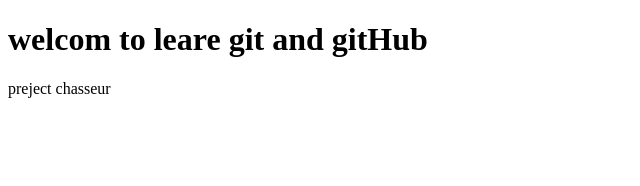
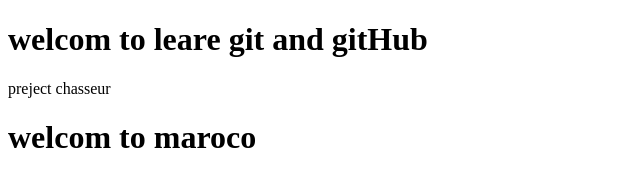
Before and after one commit to younessemorabih/test_chss, a plain HTML site: page index.html in a window 1280 px wide. Shown: the whole page, without its empty margins (0-640 px from the left). Drawn offline with Linux system fonts and the light colour scheme.

Commit message:
ajoter une filecher ma

```diff
--- a/index.html
+++ b/index.html
@@ -8,5 +8,6 @@
 <body>
     <h1>welcom to leare git and gitHub</h1>
     <p>preject chasseur</p>
+    <h1>welcom to maroco</h1>
 </body>
 </html>
```
Also changed, not shown: ma.txt (added).
